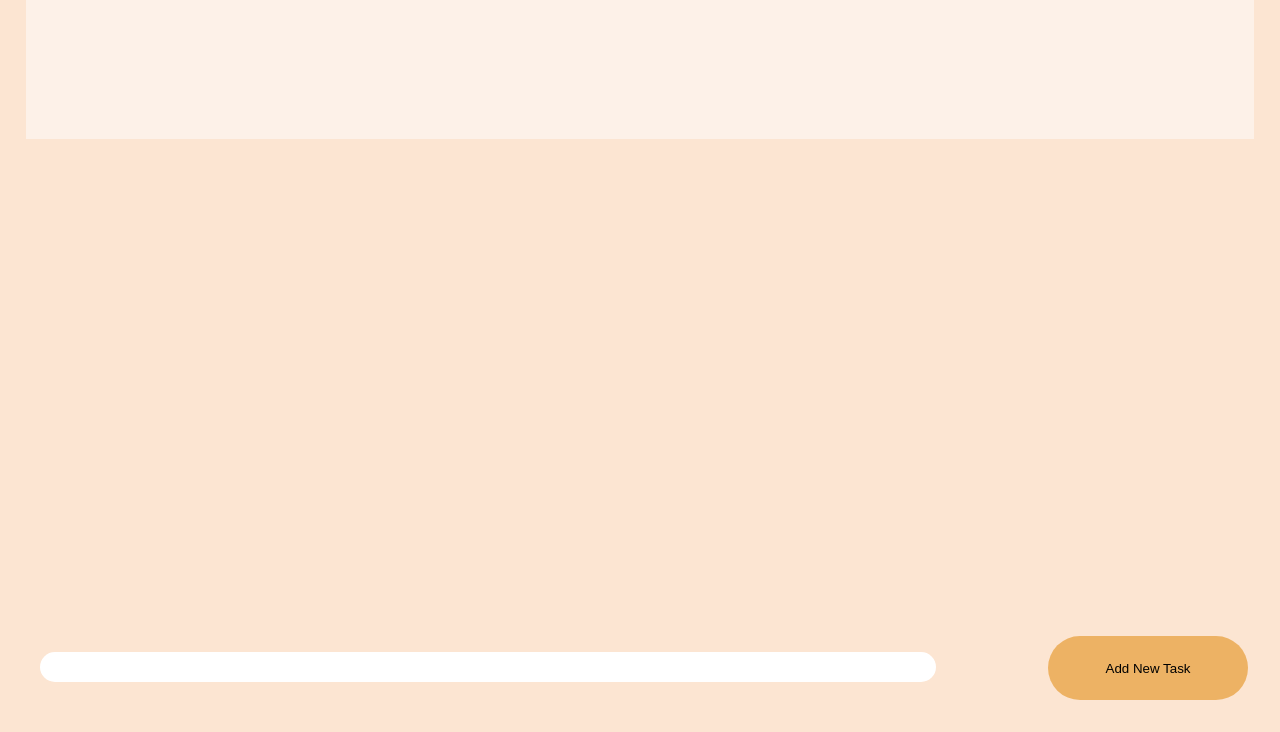
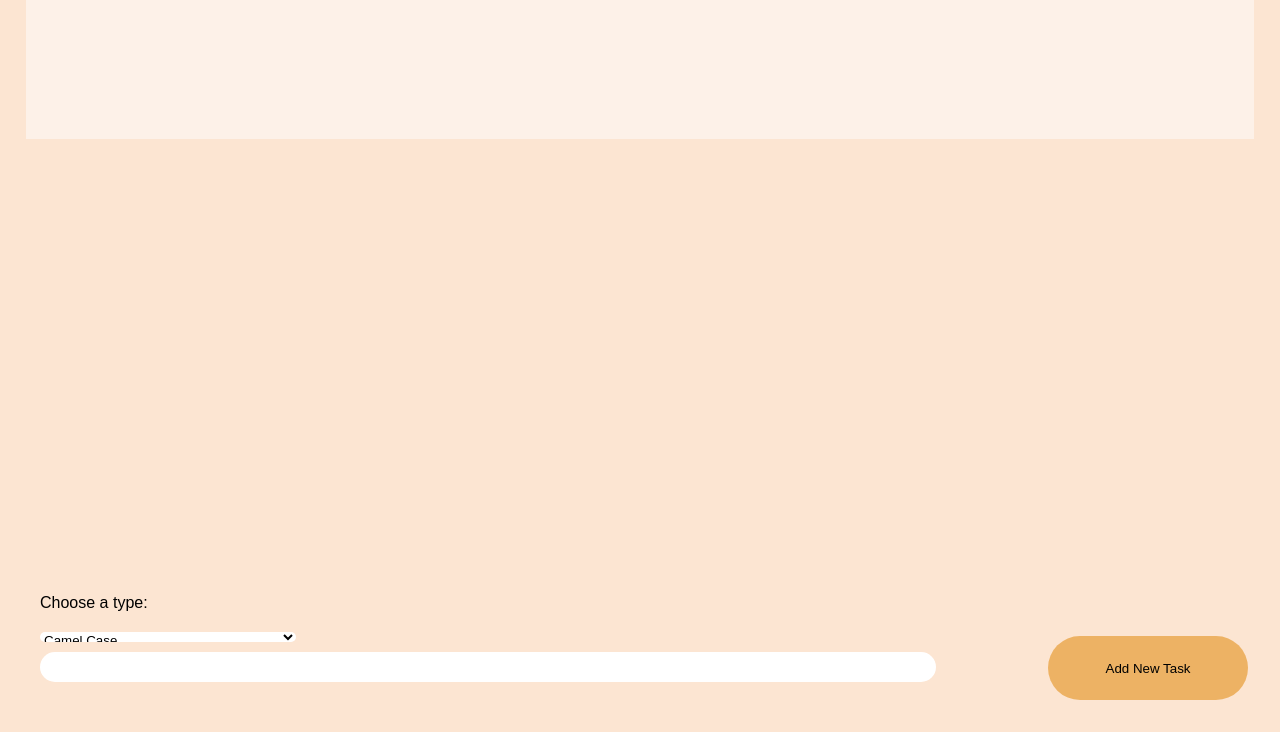
Before and after one commit to PaolaVelasquez2611/Lab-1---Nodes, a website: page index.html in a window 1280 px wide. Shown: the part 68-800 px from the top of the page. Drawn offline with Linux system fonts and the light colour scheme.

Commit message:
drop down html add

```diff
--- a/index.css
+++ b/index.css
@@ -78,6 +78,34 @@ body {
     font-family: 'Abel', sans-serif;
 }
 
+label{
+    width: 70%;
+    left: 40px;
+    display: flex;
+    flex-direction: column;
+    position: fixed;
+    flex: end;
+    bottom: 120px;
+    right: 30%;
+    font-family: 'Abel', sans-serif;
+}
+
+#select {
+    width: 20%;
+    height: 10px;
+    left: 40px;
+    display: flex;
+    border-radius: 32px;
+    flex-direction: column;
+    position: fixed;
+    flex: end;
+    border: 0px solid white;
+    background-color: rgb(255, 255, 255);
+    bottom: 90px;
+    right: 40%;
+    font-family: 'Abel', sans-serif;
+}
+
 
 
 
--- a/index.html
+++ b/index.html
@@ -20,6 +20,13 @@
 
     <button id="addPost">Add New Task</button>
 
+    <label for="type">Choose a type:</label>
+
+    <select name="type" id="select">
+      <option value="camelCase">Camel Case</option>
+      <option value="snakeCase">Snake Case</option>
+      <option value="capitalize">All Caps</option>
+    </select>
 
 </body>
 <script src="index.js"></script>
```
